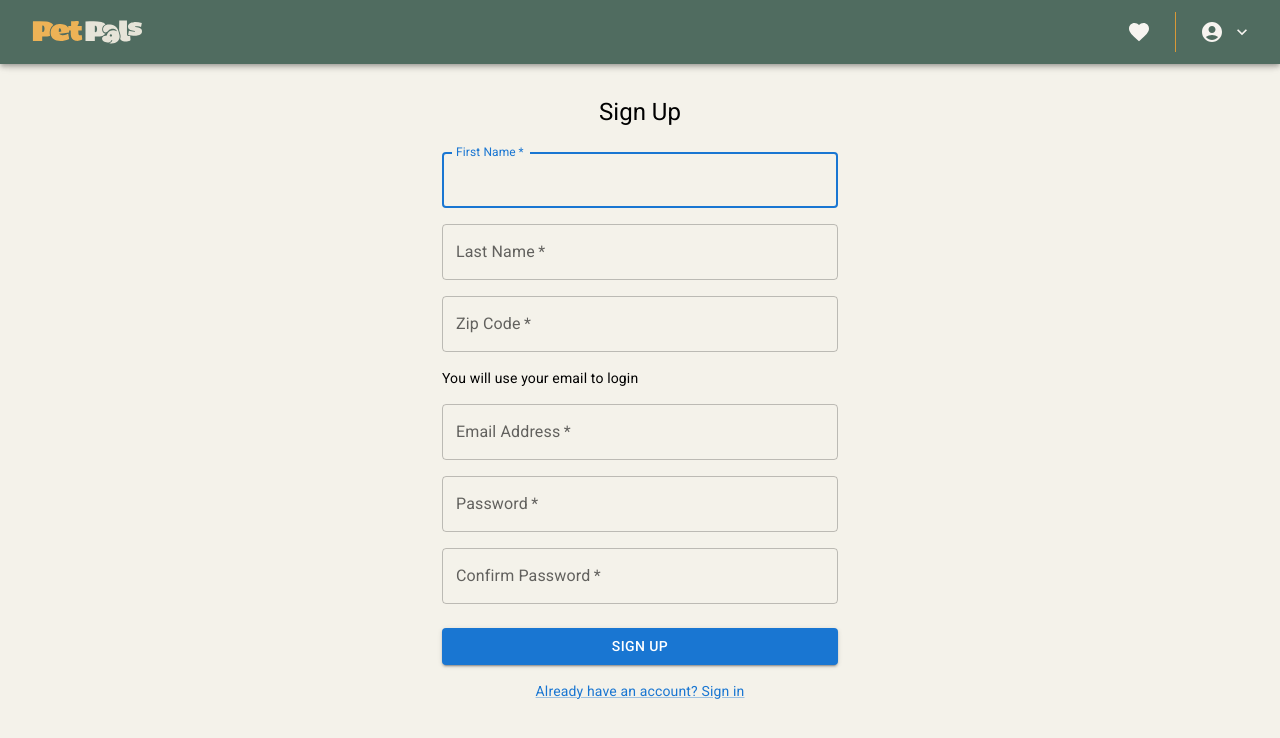
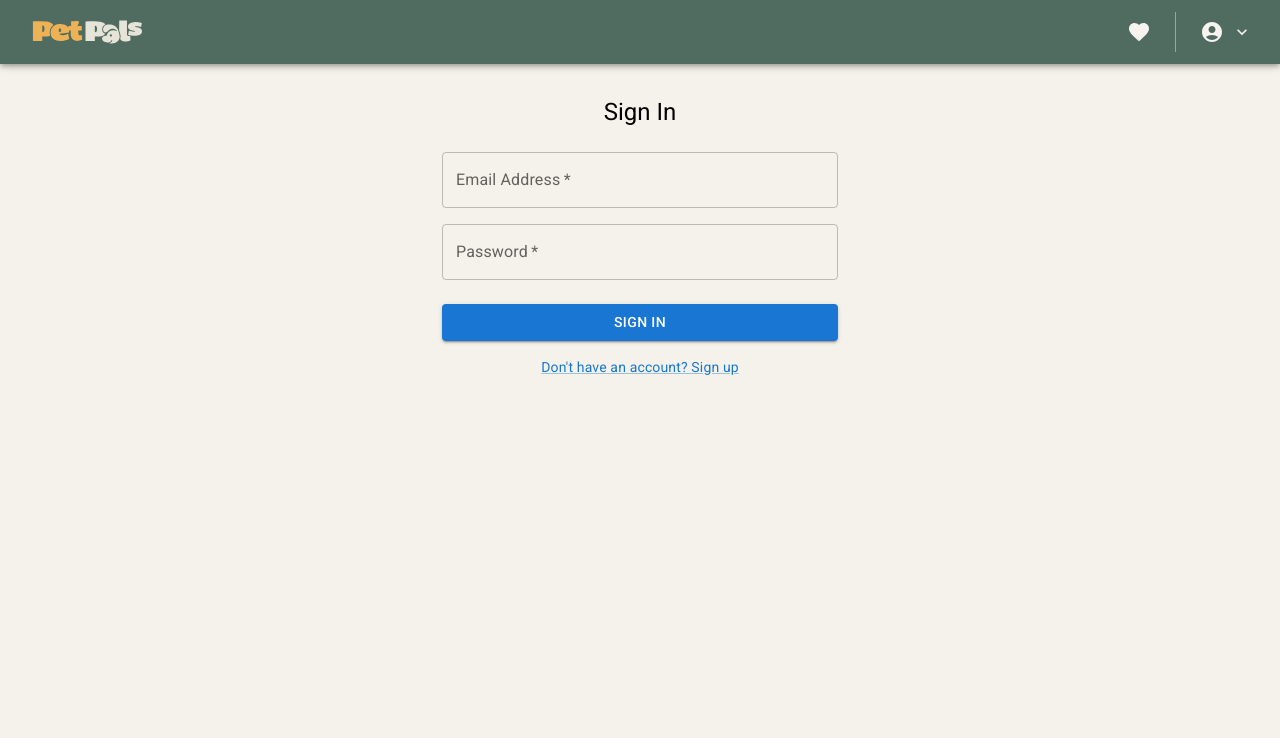
Before and after one commit to Code-the-Dream-School/ffprac-team3-front, a React (Vite) app: page / in a window 1280 px wide. Shown: the top 738 px of the page. Built offline with nearby package versions, Linux system fonts and the light colour scheme; no server answers.

Commit message:
feat(LoginForm): add basic Login Form utilizing materil UI.

```diff
--- a/src/App.jsx
+++ b/src/App.jsx
@@ -5,6 +5,7 @@
 import { PetSliderCarousel } from './components/PetSliderCarousel';
 import { SignUpForm } from './components/SignUpForm/SignUpForm';
 import { Login } from '@mui/icons-material';
+import { LoginForm } from './components/LoginForm/LoginForm';
 
 const URL = 'http://localhost:8000/api/v1/';
 
@@ -25,7 +26,7 @@
   return (
     <>
       <Navbar />
-      <SignUpForm />
+      <LoginForm />
       {/* <HeroBanner />
       <PetSliderCarousel />
        */}
--- /dev/null
+++ b/src/components/LoginForm/LoginForm.jsx
@@ -0,0 +1,83 @@
+import {
+  Container,
+  Typography,
+  Box,
+  Grid,
+  TextField,
+  Button,
+  Link,
+} from '@mui/material';
+import React, { useState } from 'react';
+
+export const LoginForm = () => {
+  const handleSubmit = (event) => {
+    event.preventDefault();
+
+    const data = new FormData(event.currentTarget);
+    console.log({
+      name: data.get('firstName'),
+      lastName: data.get('lastName'),
+      email: data.get('email'),
+      password: data.get('password'),
+      password2: data.get('confirmPassword'),
+      zipCode: data.get('zipCode'),
+    });
+  };
+
+  return (
+    <Container component="main" maxWidth="xs">
+      <Box
+        sx={{
+          marginTop: 8,
+          display: 'flex',
+          flexDirection: 'column',
+          alignItems: 'center',
+        }}
+      >
+        <Typography component="h1" variant="h5">
+          Sign In
+        </Typography>
+      </Box>
+      <Box component="form" noValidate onSubmit={handleSubmit} sx={{ mt: 3 }}>
+        <Grid container spacing={2}>
+          <Grid item xs={12}>
+            <TextField
+              required
+              fullWidth
+              id="email"
+              label="Email Address"
+              name="email"
+              autoComplete="email"
+            />
+          </Grid>
+          <Grid item xs={12}>
+            <TextField
+              required
+              fullWidth
+              name="password"
+              label="Password"
+              type="password"
+              id="password"
+              autoComplete="password"
+            />
+          </Grid>
+        </Grid>
+        <Button
+          type="submit"
+          fullWidth
+          variant="contained"
+          sx={{ mt: 3, mb: 2 }}
+        >
+          Sign In
+        </Button>
+        <Grid container justifyContent="center">
+          <Grid item>
+            <Link href="#" variant="body2">
+              Don't have an account? Sign up
+            </Link>
+          </Grid>
+        </Grid>
+      </Box>
+    </Container>
+  );
+};
```
